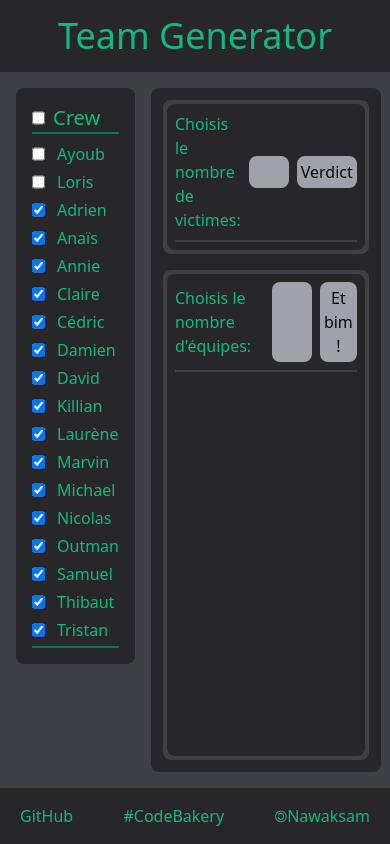
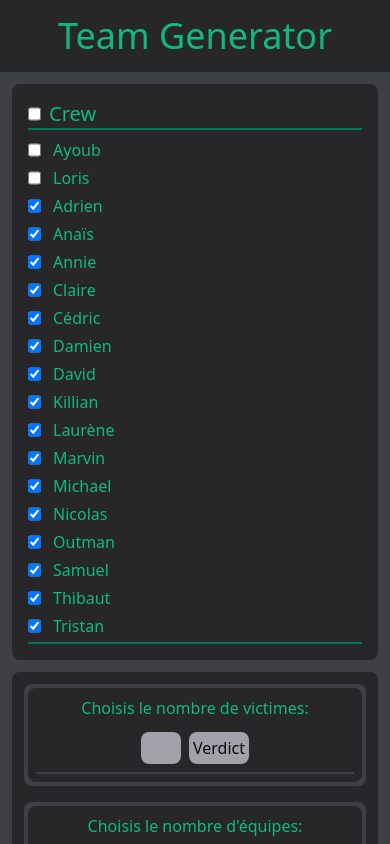
Before and after one commit to Nawaksam/team-generator, a React (Vite) app: page / in a window 390 px wide. Shown: the top 844 px of the page. Built offline with nearby package versions, Linux system fonts and the light colour scheme.

Commit message:
quick responsive

```diff
--- a/src/App.jsx
+++ b/src/App.jsx
@@ -13,7 +13,7 @@ function App() {
       <h1 className=" bg-zinc-800 text-emerald-500 py-4 text-center text-4xl">
         Team Generator
       </h1>
-      <div className="bg-zinc-700 flex  flex-row flex-grow p-4 gap-4">
+      <div className="bg-zinc-700 flex  sm:flex-row flex-col flex-grow p-3 gap-3">
         <List onChange={setUsers} list={users} />
         <div className=" bg-zinc-800 flex-grow flex flex-col gap-4 p-3 rounded-lg">
           <RandomPicker list={users} />
--- a/src/components/RandomPicker.jsx
+++ b/src/components/RandomPicker.jsx
@@ -21,8 +21,8 @@ function RandomPicker({ list }) {
   return (
     <div className="bg-zinc-700 text-emerald-500 flex flex-col  p-1 rounded-lg">
       <div className="bg-zinc-800 rounded-lg">
-        <div className="flex items-center gap-2 m-2 pb-2 border-b-2 border-b-zinc-700">
-          <p>Choisis le nombre de victimes:</p>
+        <div className="flex sm:flex-row flex-col items-center gap-2 m-2 pb-2 border-b-2 border-b-zinc-700">
+          <p className="sm:pb-0 pb-1">Choisis le nombre de victimes:</p>
           <form className="flex gap-2">
             <input
               className=" w-10 text-center bg-zinc-400 text-zinc-950 rounded-lg p-1"
@@ -43,7 +43,7 @@ function RandomPicker({ list }) {
         </div>
       </div>
       {randomUsers ? (
-        <ul className="bg-zinc-800 flex flex-wrap">
+        <ul className="bg-zinc-800 flex sm:justify-start justify-center flex-wrap">
           {randomUsers.map((user) => (
             <li
               key={user.id}
--- a/src/components/RandomTeam.jsx
+++ b/src/components/RandomTeam.jsx
@@ -25,7 +25,7 @@ function RandomTeam({ list }) {
   return (
     <div className="bg-zinc-700 flex-grow flex rounded-lg ">
       <div className="bg-zinc-800 text-emerald-500 flex-grow m-1 p-2 rounded-lg">
-        <div className="flex items-center gap-2 pb-2 border-b-2 border-b-zinc-700">
+        <div className="flex sm:flex-row flex-col items-center gap-2 pb-2 border-b-2 border-b-zinc-700">
           <div>Choisis le nombre d'équipes:</div>
           <form className="flex gap-2">
             <input
```
